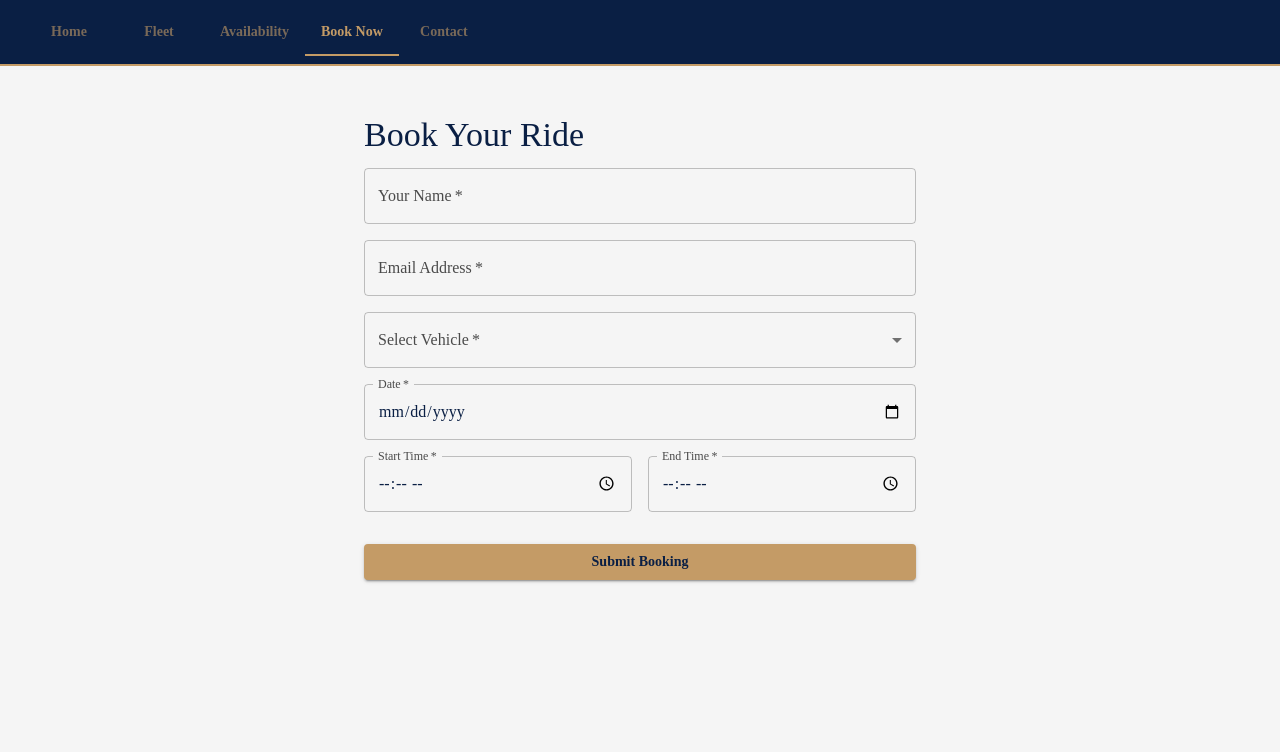
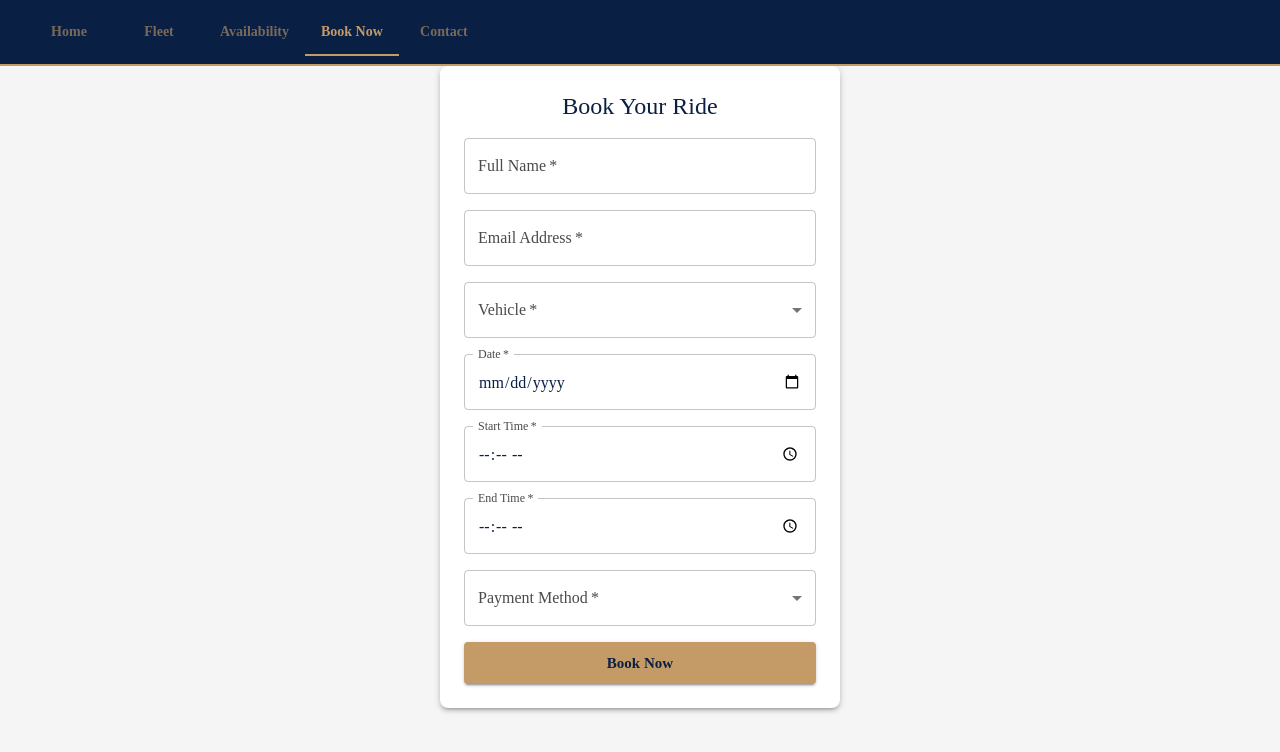
Before and after one commit to Kanaan7/Sphinx-Yachts, a React (Create React App) app in the folder frontend/: page /booking in a window 1280 px wide. Shown: the top 752 px of the page. Built offline with nearby package versions, Linux system fonts and the light colour scheme.

Commit message:
Fix booking POST URL and payload

```diff
--- a/frontend/src/BookingForm.js
+++ b/frontend/src/BookingForm.js
@@ -1,153 +1,163 @@
-// frontend/src/BookingForm.js
+// frontend/src/components/BookingForm.js
 
 import React, { useState } from 'react';
 import {
-  Container,
+  Box,
   TextField,
+  FormControl,
+  InputLabel,
+  Select,
   MenuItem,
   Button,
   Typography,
-  Box
 } from '@mui/material';
-import axios from 'axios';
 
-const VEHICLES = [
-  { value: 'boat_15', label: '15-Person Yacht ($400/hr)' },
-  { value: 'boat_20', label: '20-Person Yacht ($400/hr)' },
-  { value: 'boat_25', label: '25-Person Yacht ($400/hr)' },
-  { value: 'jetski', label: 'Jet Ski ($150/hr)' }
-];
+const BookingForm = () => {
+  const [name, setName] = useState('');
+  const [email, setEmail] = useState('');
+  const [vehicleType, setVehicleType] = useState('');
+  const [date, setDate] = useState('');
+  const [startTime, setStartTime] = useState('');
+  const [endTime, setEndTime] = useState('');
+  const [paymentMethod, setPaymentMethod] = useState('');
+  const [error, setError] = useState('');
 
-export default function BookingForm() {
-  const [form, setForm] = useState({
-    customerName: '',
-    customerEmail: '',
-    vehicleType: '',
-    date: '',
-    startTime: '',
-    endTime: ''
+  const handleSubmit = async (e) => {
+    e.preventDefault();
+    setError('');
+    const res = await fetch('/api/bookings', {
+      method: 'POST',
+      headers: { 'Content-Type': 'application/json' },
+      body: JSON.stringify({
+        name,
+        email,
+        vehicleType,
+        date,
+        startTime,
+        endTime,
+        paymentMethod,
+      }),
     });
-  const [loading, setLoading] = useState(false);
-  const [message, setMessage] = useState('');
-
-  const handleChange = e => {
-    setForm({ ...form, [e.target.name]: e.target.value });
-  };
-
-  const handleSubmit = async e => {
-    e.preventDefault();
-    setLoading(true);
-    setMessage('');
-    try {
-      const { data } = await axios.post('/api/bookings', {
-        ...form,
-        hours:
-          (new Date(`${form.date}T${form.endTime}`) -
-           new Date(`${form.date}T${form.startTime}`)) /
-          (1000 * 60 * 60)
-      });
-      setMessage(`Booking confirmed! Total cost: $${data.totalCost}`);
-    } catch (err) {
-      setMessage(err.response?.data?.error || 'Failed to submit booking.');
+    const payload = await res.json();
+    if (!res.ok) {
+      setError(payload.error || 'Booking failed');
+      return;
     }
-    setLoading(false);
+    alert('✅ Booking successful!');
+    // Optionally clear the form:
+    setName('');
+    setEmail('');
+    setVehicleType('');
+    setDate('');
+    setStartTime('');
+    setEndTime('');
+    setPaymentMethod('');
   };
 
   return (
-    <Container maxWidth="sm" sx={{ py: 6 }}>
-      <Typography variant="h4" gutterBottom>
+    <Box
+      component="form"
+      onSubmit={handleSubmit}
+      sx={{
+        maxWidth: 400,
+        mx: 'auto',
+        p: 3,
+        display: 'flex',
+        flexDirection: 'column',
+        gap: 2,
+        bgcolor: 'background.paper',
+        borderRadius: 2,
+        boxShadow: 3,
+      }}
+    >
+      <Typography variant="h5" align="center">
         Book Your Ride
       </Typography>
-      <Box component="form" onSubmit={handleSubmit} noValidate>
+
+      {error && (
+        <Typography color="error" variant="body2">
+          {error}
+        </Typography>
+      )}
+
       <TextField
-          label="Your Name"
-          name="customerName"
-          value={form.customerName}
-          onChange={handleChange}
-          fullWidth
+        label="Full Name"
+        value={name}
+        onChange={(e) => setName(e.target.value)}
         required
-          sx={{ mb: 2 }}
       />
+
       <TextField
         label="Email Address"
-          name="customerEmail"
-          value={form.customerEmail}
-          onChange={handleChange}
         type="email"
-          fullWidth
+        value={email}
+        onChange={(e) => setEmail(e.target.value)}
         required
-          sx={{ mb: 2 }}
       />
-        <TextField
-          select
-          label="Select Vehicle"
-          name="vehicleType"
-          value={form.vehicleType}
-          onChange={handleChange}
-          fullWidth
-          required
-          sx={{ mb: 2 }}
+
+      <FormControl required>
+        <InputLabel id="vehicle-label">Vehicle</InputLabel>
+        <Select
+          labelId="vehicle-label"
+          label="Vehicle"
+          value={vehicleType}
+          onChange={(e) => setVehicleType(e.target.value)}
         >
-          {VEHICLES.map(v => (
-            <MenuItem key={v.value} value={v.value}>
-              {v.label}
-            </MenuItem>
-          ))}
-        </TextField>
+          <MenuItem value="15-person Yacht">15‑person Yacht</MenuItem>
+          <MenuItem value="20-person Yacht">20‑person Yacht</MenuItem>
+          <MenuItem value="25-person Yacht">25‑person Yacht</MenuItem>
+          <MenuItem value="Jet Ski">Jet Ski</MenuItem>
+        </Select>
+      </FormControl>
+
       <TextField
         label="Date"
-          name="date"
-          value={form.date}
-          onChange={handleChange}
         type="date"
-          fullWidth
+        InputLabelProps={{ shrink: true }}
+        value={date}
+        onChange={(e) => setDate(e.target.value)}
         required
-          InputLabelProps={{ shrink: true }}
-          sx={{ mb: 2 }}
       />
-        <Box sx={{ display: 'flex', gap: 2, mb: 2 }}>
+
       <TextField
         label="Start Time"
-            name="startTime"
-            value={form.startTime}
-            onChange={handleChange}
         type="time"
+        InputLabelProps={{ shrink: true }}
+        inputProps={{ step: 300 }} // 5-minute steps
+        value={startTime}
+        onChange={(e) => setStartTime(e.target.value)}
         required
-            InputLabelProps={{ shrink: true }}
-            sx={{ flex: 1 }}
       />
+
       <TextField
         label="End Time"
-            name="endTime"
-            value={form.endTime}
-            onChange={handleChange}
         type="time"
+        InputLabelProps={{ shrink: true }}
+        inputProps={{ step: 300 }}
+        value={endTime}
+        onChange={(e) => setEndTime(e.target.value)}
         required
-            InputLabelProps={{ shrink: true }}
-            sx={{ flex: 1 }}
       />
+
+      <FormControl required>
+        <InputLabel id="payment-label">Payment Method</InputLabel>
+        <Select
+          labelId="payment-label"
+          label="Payment Method"
+          value={paymentMethod}
+          onChange={(e) => setPaymentMethod(e.target.value)}
+        >
+          <MenuItem value="Credit Card">Credit Card</MenuItem>
+          <MenuItem value="PayPal">PayPal</MenuItem>
+          <MenuItem value="Cash">Cash on Pickup</MenuItem>
+        </Select>
+      </FormControl>
+
+      <Button type="submit" variant="contained" size="large">
+        Book Now
+      </Button>
     </Box>
+  );
+};
 
-        <Button
-          type="submit"
-          variant="contained"
-          fullWidth
-          disabled={loading}
-          sx={{
-            mt: 2,
-            backgroundColor: '#C49B66',    // override to your gold
-            '&:hover': { backgroundColor: '#B38A5A' }
-          }}
-        >
-          {loading ? 'Submitting…' : 'Submit Booking'}
-        </Button>
-
-        {message && (
-          <Typography sx={{ mt: 3 }} color="text.secondary">
-            {message}
-          </Typography>
-        )}
-      </Box>
-    </Container>
-  );
-}
+export default BookingForm;
```
Lines whose indentation alone changed are shown as unchanged.
